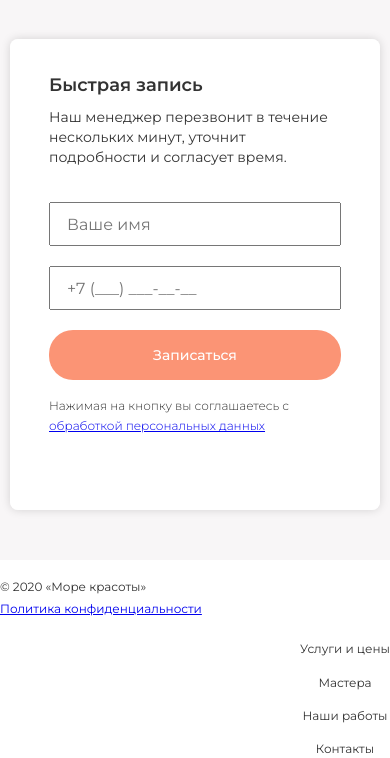
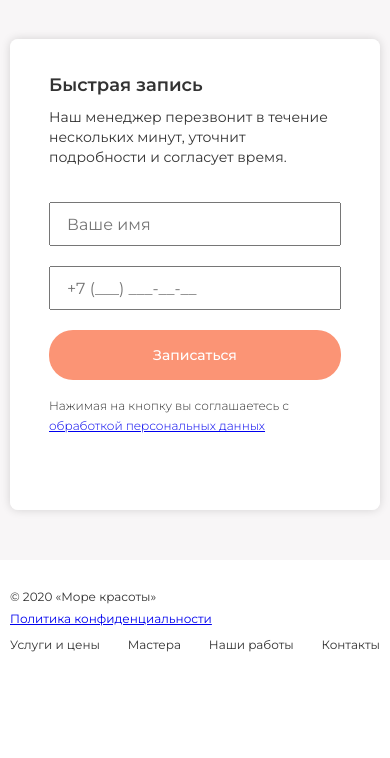
Before and after one commit to bokarevbs/BeautyWorld, a website: page src/index.html in a window 390 px wide. Shown: the part 8344-9102 px from the top of the page. After the commit the page ends 9018 px from the top, so only its background shows below. Drawn offline with nearby package versions, Linux system fonts and the light colour scheme; files that its build step writes are made by us from their sources.

Commit message:
Adaptive footer

```diff
--- a/src/index.html
+++ b/src/index.html
@@ -416,19 +416,22 @@
 
         <footer class="footer">
             <div class="container">
+                <div class="footer__body">
                     <div class="footer__content">
                         <div class="footer__copyright">© 2020 «Море красоты»</div>
                         <a class="policy" href="#">Политика конфиденциальности</a>
                     </div>
 
                     <nav class="navigation footer__nav">
-                    <ul class="navigation__list navigation__list_footer">
-                        <li class="navigation__item"><a class="navigation__link navigation__link_footer" href="#">Услуги и цены</a></li>
-                        <li class="navigation__item"><a class="navigation__link navigation__link_footer" href="#">Мастера</a></li>
-                        <li class="navigation__item"><a class="navigation__link navigation__link_footer" href="#">Наши работы</a></li>
-                        <li class="navigation__item"><a class="navigation__link navigation__link_footer" href="#">Контакты</a></li>
+                        <ul class="navigation__list footer__navigation-list navigation__list_footer">
+                            <li class="navigation__item"><a class="navigation__link navigation__link_footer" href="#uslugi">Услуги и цены</a></li>
+                            <li class="navigation__item"><a class="navigation__link navigation__link_footer" href="#mastera">Мастера</a></li>
+                            <li class="navigation__item"><a class="navigation__link navigation__link_footer" href="#nashi raboty">Наши работы</a></li>
+                            <li class="navigation__item"><a class="navigation__link navigation__link_footer" href="#kontakty">Контакты</a></li>
                         </ul>
                     </nav>
+                </div>
+
             </div>
         </footer>
     </div>
--- a/src/scss/_media.scss
+++ b/src/scss/_media.scss
@@ -299,6 +299,22 @@
     .contacts__header {
         text-align: center;
     }
+
+    .footer__body {
+        display: flex;
+        flex-direction: column;
+        width: 100%;
+        padding: 10px;
+    }
+
+    .footer__navigation-list {
+        flex-direction: row;
+        justify-content: space-between;
+
+        .navigation__item {
+            margin: 0;
+        }
+    }
 }
 /* Extra Small Devices, Phones */
 @media only screen and (max-width: 480px) {
--- a/src/scss/style.scss
+++ b/src/scss/style.scss
@@ -714,4 +714,10 @@
     }
 }
 
+.footer__body {
+    display: flex;
+    justify-content: space-between;
+    width: 100%;
+}
+
 @import './media';
```
Lines whose indentation alone changed are shown as unchanged.
